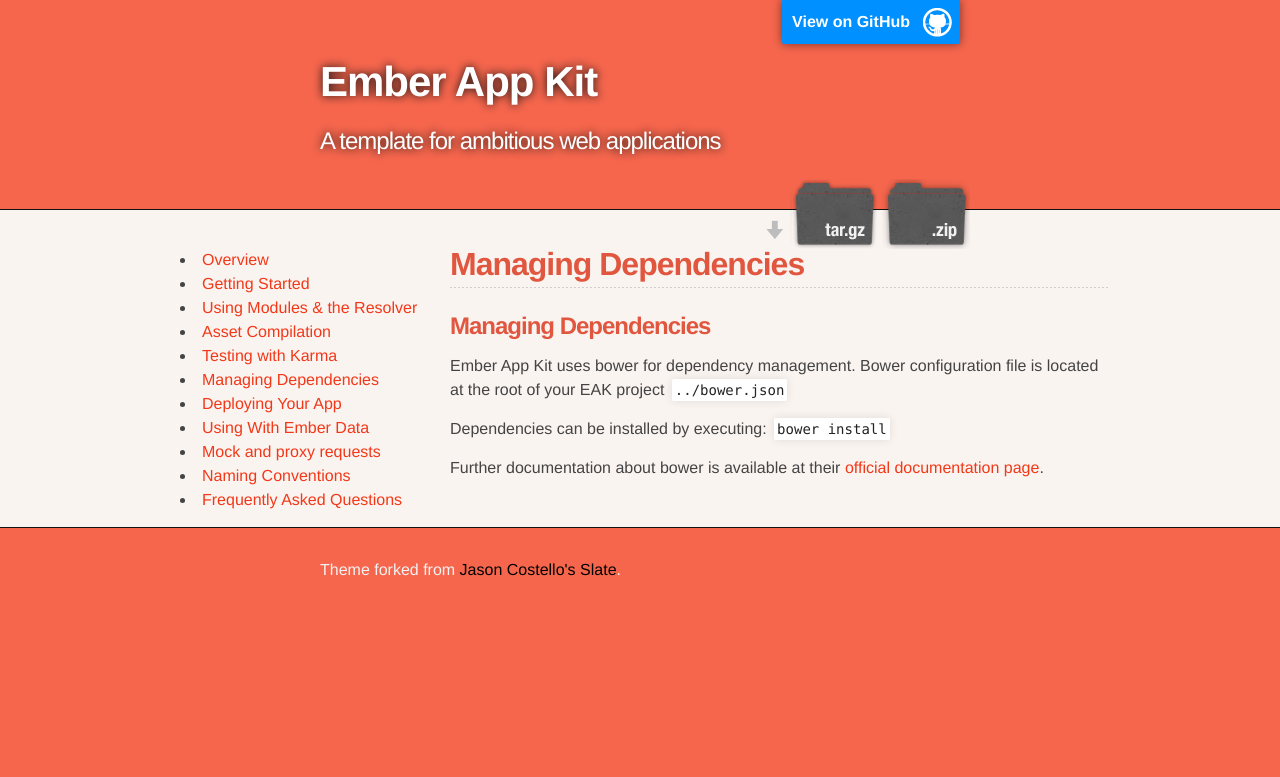
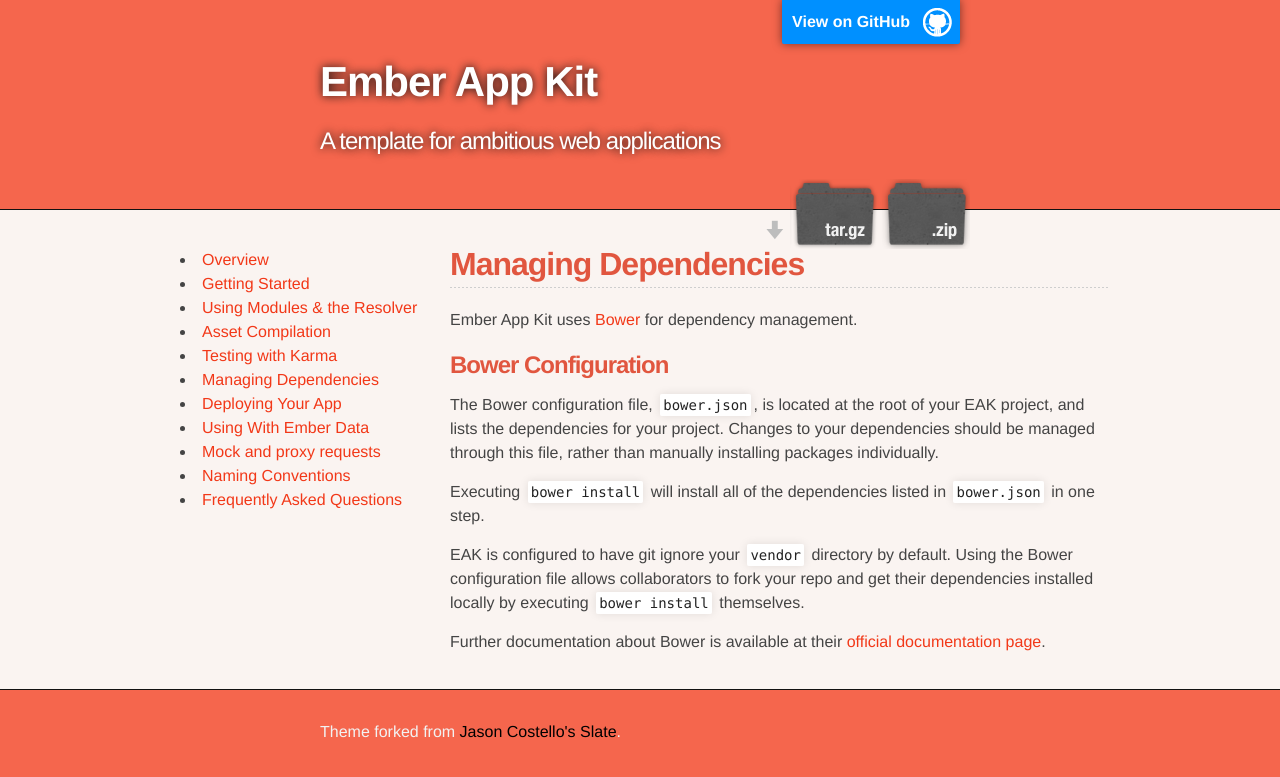
Before and after one commit to stefanpenner/ember-app-kit, a Jekyll site: the page built from guides/dependencies.md, in a window 1280 px wide. Shown: the top 777 px of the page. Built offline with Jekyll 4.4.1, drawn with Linux system fonts in a browser that asks for light colours.

Commit message:
Update "Managing Dependencies" page with more info about using `bower.js`

```diff
--- a/guides/dependencies.md
+++ b/guides/dependencies.md
@@ -3,10 +3,14 @@
 title: "Managing Dependencies"
 permalink: dependencies.html
 ---
-### Managing Dependencies
-Ember App Kit uses bower for dependency management. Bower configuration file is located at the root of your EAK project `../bower.json`
+Ember App Kit uses [Bower](http://bower.io/) for dependency management.
 
-Dependencies can be installed by executing:
-`bower install`
+### Bower Configuration
 
-Further documentation about bower is available at their [official documentation page](http://bower.io/).
+The Bower configuration file, `bower.json`, is located at the root of your EAK project, and lists the dependencies for your project.  Changes to your dependencies should be managed through this file, rather than manually installing packages individually.
+
+Executing `bower install` will install all of the dependencies listed in `bower.json` in one step.
+
+EAK is configured to have git ignore your `vendor` directory by default.  Using the Bower configuration file allows collaborators to fork your repo and get their dependencies installed locally by executing `bower install` themselves.
+
+Further documentation about Bower is available at their [official documentation page](http://bower.io/).
```
